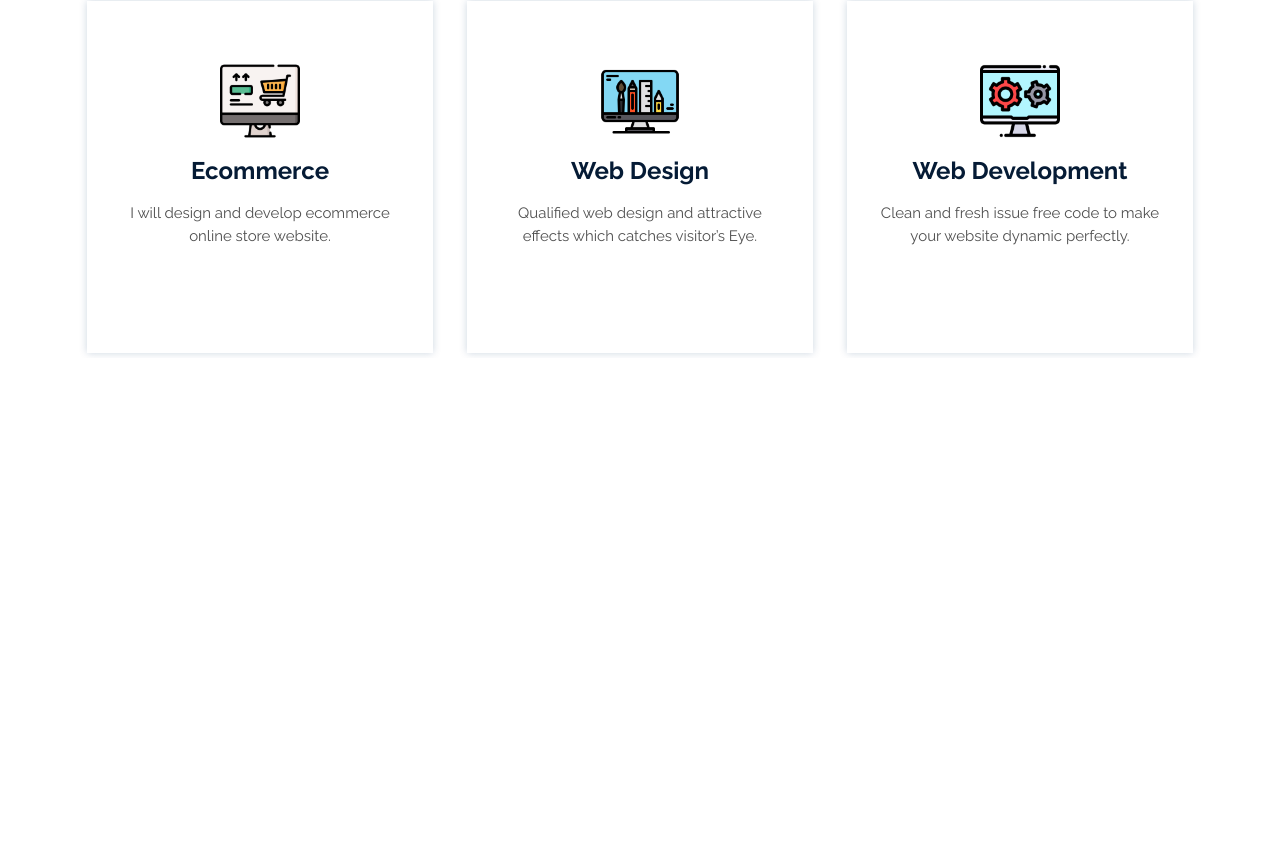
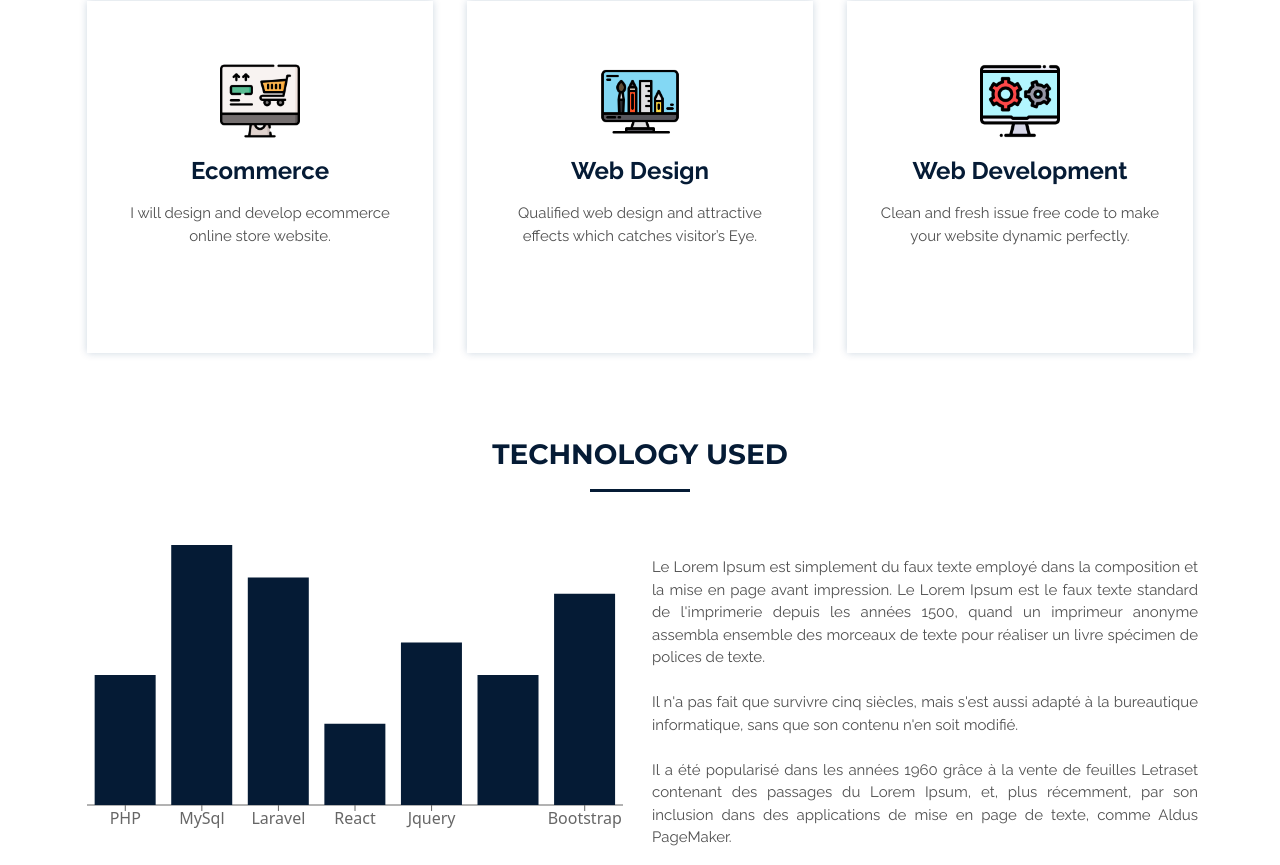
Before and after one commit to DimitriCodeur/React-Laravel-Portfolio-Website, a React (Create React App) app in the folder site/: page / in a window 1280 px wide. Shown: the part 736-1601 px from the top of the page. Before the commit the page ends 1094 px from the top, so only its background shows below. Built offline with nearby package versions, Linux system fonts and the light colour scheme; a web font is replaced by a local one.

Commit message:
Analysis With Charts

```diff
--- a/site/package.json
+++ b/site/package.json
@@ -1,5 +1,5 @@
 {
-  "name": "mon-app",
+  "name": "site",
   "version": "0.1.0",
   "private": true,
   "dependencies": {
@@ -11,6 +11,7 @@
     "react-bootstrap": "^2.3.0",
     "react-dom": "^18.0.0",
     "react-scripts": "5.0.1",
+    "recharts": "^2.1.9",
     "web-vitals": "^2.1.4"
   },
   "scripts": {
--- a/site/src/App.js
+++ b/site/src/App.js
@@ -4,6 +4,7 @@ import './assets/css/bootstrap.min.css';
 import TopBanner from "./assets/components/TopBanner/TopBanner";
 import Services from "./assets/components/Services/Services";
 import TopNavigation from "./assets/components/TopNavigation/TopNavigation";
+import Analysis from "./assets/components/Analysis/Analysis";
 
 function App() {
   return (
@@ -11,6 +12,7 @@ function App() {
       <TopNavigation />
       <TopBanner />
       <Services />
+      <Analysis />
     </div>
   );
 }
--- /dev/null
+++ b/site/src/assets/components/Analysis/Analysis.jsx
@@ -0,0 +1,56 @@
+import React, { Component, Fragment } from 'react'
+import { Col, Container, Row } from 'react-bootstrap'
+import { Bar, BarChart, ResponsiveContainer, Tooltip, XAxis } from 'recharts';
+
+class Analysis extends Component {
+
+    constructor(){
+        super();
+        this.state = {
+            data: [
+                {Technology: 'PHP', Projects: 40},
+                {Technology: 'MySql', Projects: 80},
+                {Technology: 'Laravel', Projects: 70},
+                {Technology: 'React', Projects: 25},
+                {Technology: 'Jquery', Projects: 50},
+                {Technology: 'Javascript', Projects: 40},
+                {Technology: 'Bootstrap', Projects: 65},
+            ]
+        }
+    }
+
+    render() {
+
+        var blue = "#051b35";
+
+        return (
+            <Fragment>
+                <Container className='text-center'>
+
+                    <h1 className='serviceMainTitle text-uppercase'>Technology Used</h1>
+                    <div className='bottom'></div>
+
+                    <Row>
+
+                        <Col lg={6} md={12} sm={12}>
+                            <ResponsiveContainer width="100%" height={300}>
+                                <BarChart width={100} height={30} data={this.state.data}>
+                                    <XAxis dataKey="Technology" />
+                                    <Tooltip />
+                                    <Bar dataKey="Projects" fill={blue}></Bar>
+                                </BarChart>
+                            </ResponsiveContainer>
+                        </Col>
+
+                        <Col lg={6} md={12} sm={12}>
+                            <p className="text-justify serviceDescription" style={{ textAlign: "justify" }}>Le Lorem Ipsum est simplement du faux texte employé dans la composition et la mise en page avant impression. Le Lorem Ipsum est le faux texte standard de l'imprimerie depuis les années 1500, quand un imprimeur anonyme assembla ensemble des morceaux de texte pour réaliser un livre spécimen de polices de texte.<br></br> <br></br> Il n'a pas fait que survivre cinq siècles, mais s'est aussi adapté à la bureautique informatique, sans que son contenu n'en soit modifié.<br></br> <br></br>  Il a été popularisé dans les années 1960 grâce à la vente de feuilles Letraset contenant des passages du Lorem Ipsum, et, plus récemment, par son inclusion dans des applications de mise en page de texte, comme Aldus PageMaker.</p>
+                        </Col>
+
+                    </Row>
+                </Container>
+            </Fragment>
+        )
+    }
+}
+
+export default Analysis
```
Also changed, not shown: 2 other files (tests, documents, lock files or other folders).
